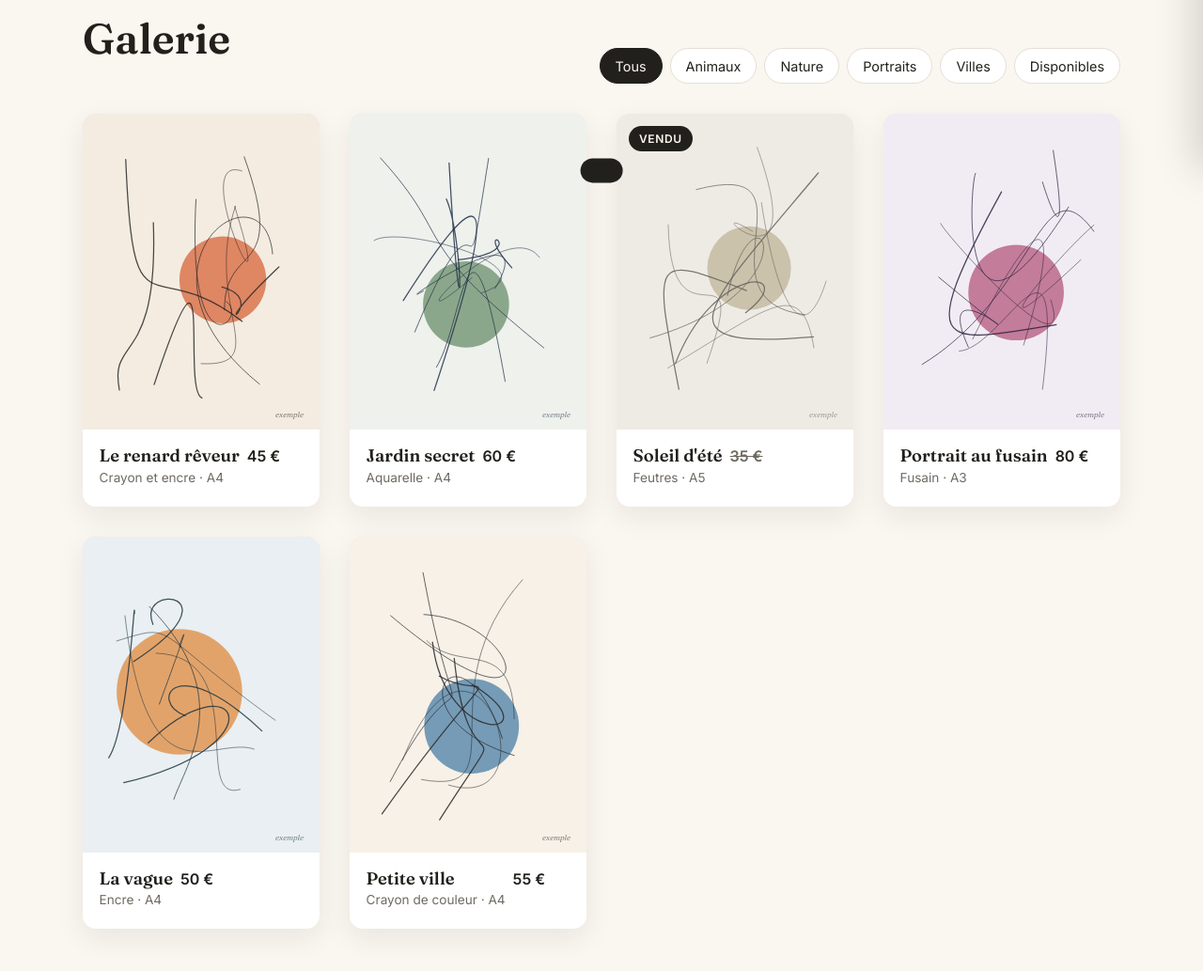
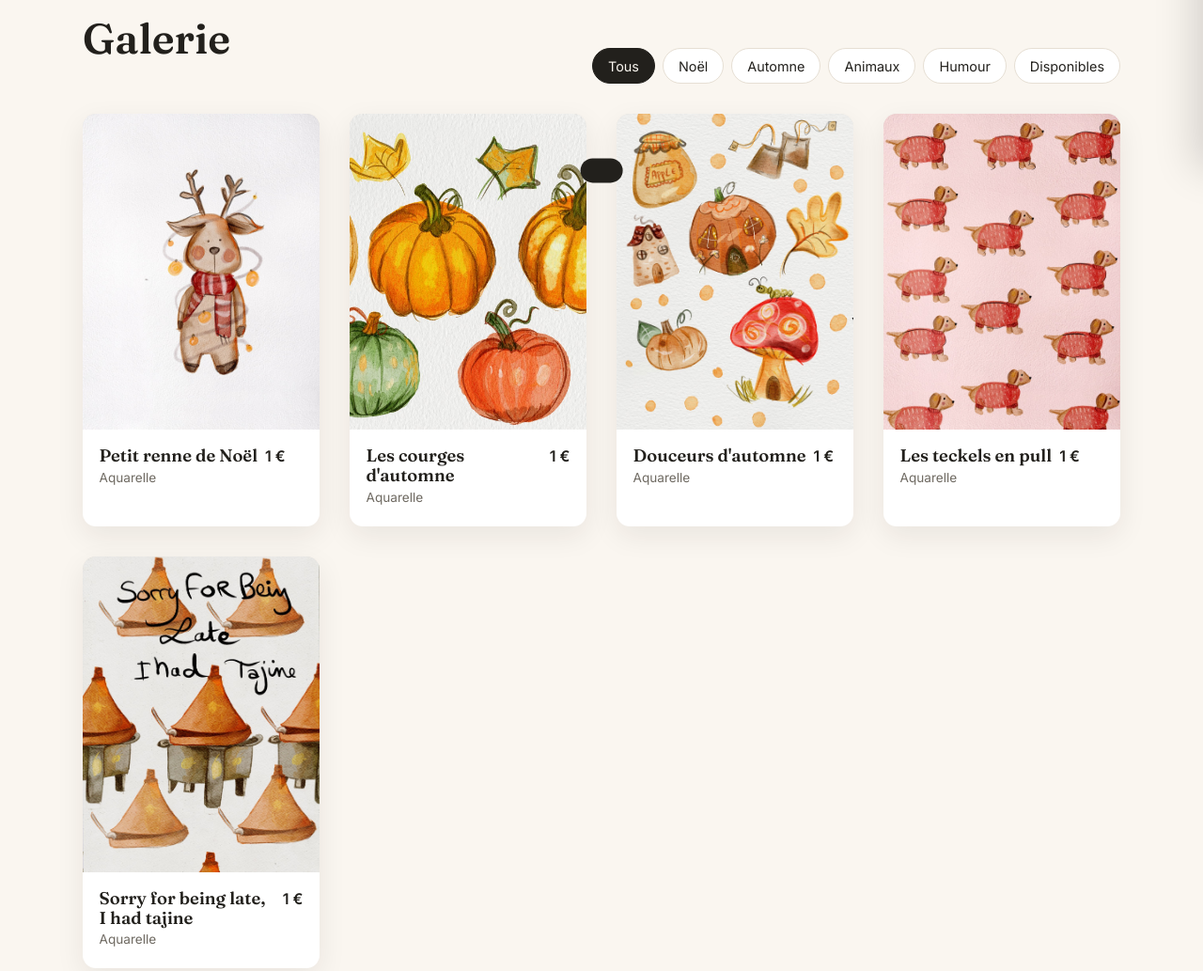
Before and after one commit to nzz2crffnt-cmd/Sofart, a plain HTML site: page index.html in a window 1280 px wide. Shown: the part 620-1653 px from the top of the page at 94% size. Drawn offline with Linux system fonts and the light colour scheme.

Commit message:
Remplace les exemples par les vrais dessins de Sofana
Co-Authored-By: Claude Opus 5.5 <noreply@anthropic.com>
Claude-Session: https://claude.ai/code/session_013fxepdY8KbeiS4QDG5YFtx

```diff
--- a/dessins.js
+++ b/dessins.js
@@ -36,68 +36,57 @@ const REGLAGES = {
 
 const DESSINS = [
   {
-    titre: "Le renard rêveur",
-    image: "images/renard.svg",
-    prix: 45,
-    categorie: "Animaux",
-    technique: "Crayon et encre",
-    format: "A4",
-    description: "Un renard qui regarde passer les nuages.",
+    titre: "Petit renne de Noël",
+    image: "images/renne.jpg",
+    prix: 1,
+    categorie: "Noël",
+    technique: "Aquarelle",
+    format: "",
+    description: "Un petit renne tout doux, avec son écharpe rayée et ses guirlandes lumineuses.",
     vendu: false,
     lienPaiement: "",
   },
   {
-    titre: "Jardin secret",
-    image: "images/jardin.svg",
-    prix: 60,
-    categorie: "Nature",
+    titre: "Les courges d'automne",
+    image: "images/courges.jpg",
+    prix: 1,
+    categorie: "Automne",
     technique: "Aquarelle",
-    format: "A4",
-    description: "Un coin de jardin au printemps, tout en douceur.",
+    format: "",
+    description: "Courges et potirons de toutes les couleurs, entourés de feuilles qui virevoltent.",
     vendu: false,
     lienPaiement: "",
   },
   {
-    titre: "Soleil d'été",
-    image: "images/soleil.svg",
-    prix: 35,
-    categorie: "Nature",
-    technique: "Feutres",
-    format: "A5",
-    description: "La chaleur d'un après-midi d'août.",
-    vendu: true,
-    lienPaiement: "",
-  },
-  {
-    titre: "Portrait au fusain",
-    image: "images/portrait.svg",
-    prix: 80,
-    categorie: "Portraits",
-    technique: "Fusain",
-    format: "A3",
-    description: "Un visage, quelques traits, beaucoup d'émotion.",
+    titre: "Douceurs d'automne",
+    image: "images/automne.jpg",
+    prix: 1,
+    categorie: "Automne",
+    technique: "Aquarelle",
+    format: "",
+    description: "Pot de compote, sachets de thé, maison-citrouille et champignon : tout le cocon de l'automne.",
     vendu: false,
     lienPaiement: "",
   },
   {
-    titre: "La vague",
-    image: "images/vague.svg",
-    prix: 50,
-    categorie: "Nature",
-    technique: "Encre",
-    format: "A4",
-    description: "Le mouvement de la mer, en quelques lignes.",
+    titre: "Les teckels en pull",
+    image: "images/teckels.jpg",
+    prix: 1,
+    categorie: "Animaux",
+    technique: "Aquarelle",
+    format: "",
+    description: "Une petite troupe de teckels en pull rouge qui part en promenade.",
     vendu: false,
     lienPaiement: "",
   },
   {
-    titre: "Petite ville",
-    image: "images/ville.svg",
-    prix: 55,
-    categorie: "Villes",
-    technique: "Crayon de couleur",
-    format: "A4",
-    description: "Les toits d'une ville imaginaire au coucher du soleil.",
+    titre: "Sorry for being late, I had tajine",
+    image: "images/tajine.jpg",
+    prix: 1,
+    categorie: "Humour",
+    technique: "Aquarelle",
+    format: "",
+    description: "Un clin d'œil gourmand : la meilleure excuse pour arriver en retard.",
     vendu: false,
     lienPaiement: "",
   },
--- a/style.css
+++ b/style.css
@@ -94,7 +94,7 @@ nav a:hover { color: var(--accent); }
 }
 .carte:hover, .carte:focus-visible { transform: translateY(-4px); box-shadow: 0 16px 40px rgba(40, 30, 20, .14); outline: none; }
 .carte-image { position: relative; aspect-ratio: 3 / 4; overflow: hidden; background: var(--trait); }
-.carte-image img { width: 100%; height: 100%; object-fit: cover; transition: transform .4s; }
+.carte-image img { width: 100%; height: 100%; object-fit: cover; object-position: center; transition: transform .4s; }
 .carte:hover .carte-image img { transform: scale(1.04); }
 .badge {
   position: absolute; top: .8rem; left: .8rem;
```
Also changed, not shown: images/automne.jpg (added), images/courges.jpg (added), images/jardin.svg (deleted), images/portrait.svg (deleted), images/renard.svg (deleted), images/renne.jpg (added), images/soleil.svg (deleted), images/tajine.jpg (added), images/teckels.jpg (added), images/vague.svg (deleted), images/ville.svg (deleted).
